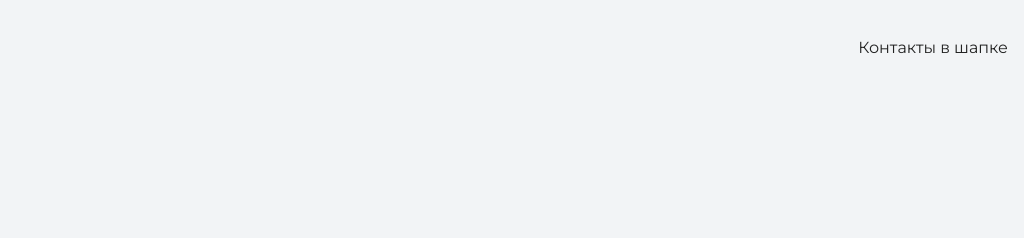
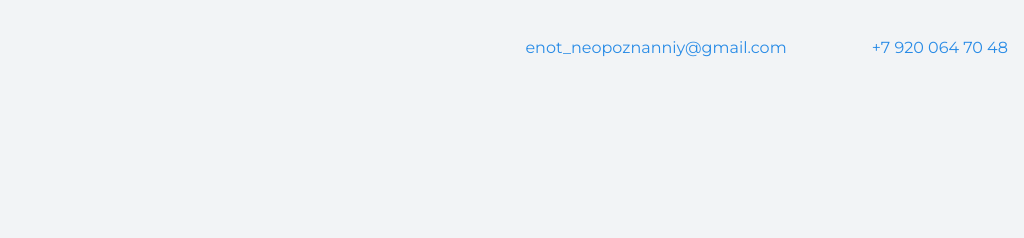
Before and after one commit to BiHHinyX/my-site, a plain HTML site: page index.html in a window 1280 px wide. Shown: the top 238 px of the page, without its empty margins (256-1280 px from the left). Drawn offline with nearby package versions, Linux system fonts and the light colour scheme.

Commit message:
Add files via upload

```diff
--- a/index.html
+++ b/index.html
@@ -10,7 +10,10 @@
   <body>
     <header class="page-header">
       <div class="container">
-      Контакты в шапке
+        <a class="header-email"
+        href="mailto:enot_neopoznanniy@gmail.com">enot_neopoznanniy@gmail.com</a>
+        <a class="header-phone"
+        href="tel:+79200647048">+7 920 064 70 48</a>
       </div>
     </header>
 
```
